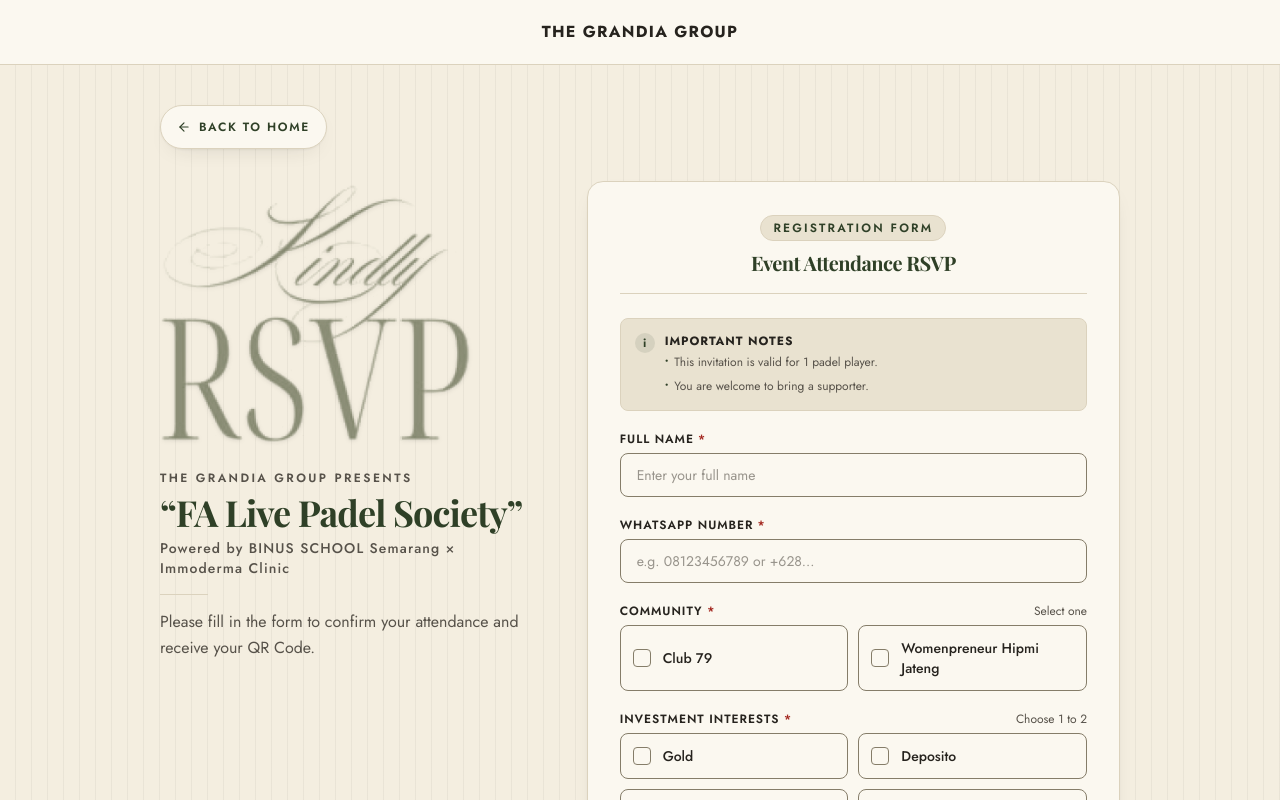
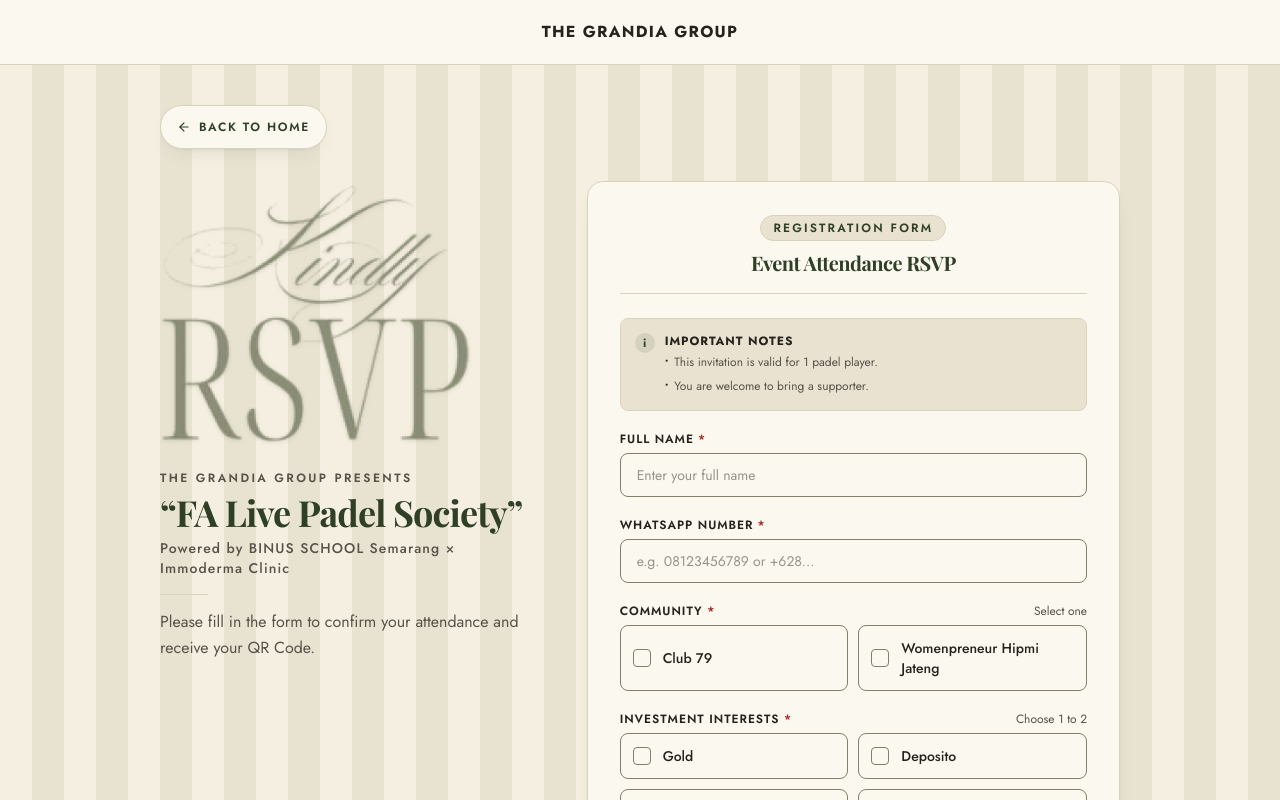
Before and after one commit to IT-Grandia/invitation-app, a Next.js app: page /regist in a window 1280 px wide. Shown: the top 800 px of the page. Built offline with nearby package versions, Linux system fonts and the light colour scheme; no server answers; the database is empty.

Commit message:
fix style bg to stripes

```diff
--- a/app/(public)/regist/page.tsx
+++ b/app/(public)/regist/page.tsx
@@ -14,6 +14,18 @@
   description: 'Please fill in the form to confirm your attendance and receive your QR Code.',
 }
 
+const backdropStripesStyle: React.CSSProperties = {
+  backgroundColor: '#F5EFE1',
+  backgroundImage: `repeating-linear-gradient(
+    90deg,
+    #F5EFE1 0px,
+    #F5EFE1 var(--regist-stripe-w, 32px),
+    #E8E3D1 var(--regist-stripe-w, 32px),
+    #E8E3D1 calc(var(--regist-stripe-w, 32px) * 2)
+  )`,
+  backgroundPosition: 'center top',
+}
+
 export default async function RegistPage() {
   let contactWhatsapp: string | null = null
 
@@ -27,7 +39,21 @@
   }
 
   return (
-    <main className="paper-stripes relative min-h-screen bg-canvas text-ink antialiased">
+    <>
+      <style>{`
+        .regist-backdrop {
+          --regist-stripe-w: 28px;
+        }
+        @media (min-width: 640px) {
+          .regist-backdrop {
+            --regist-stripe-w: 32px;
+          }
+        }
+      `}</style>
+      <main
+        className="regist-backdrop relative min-h-screen text-ink antialiased"
+        style={backdropStripesStyle}
+      >
         {/* Top Header: Clean BrandHeader matching QR ticket page style */}
         <header className="w-full border-b border-line bg-surface px-4 py-4 sm:py-5 flex items-center justify-center text-center">
           <div className="max-w-5xl mx-auto flex items-center justify-center">
@@ -217,5 +243,6 @@
         </div>
       </section>
     </main>
+    </>
   )
 }
```
Lines whose indentation alone changed are shown as unchanged.
